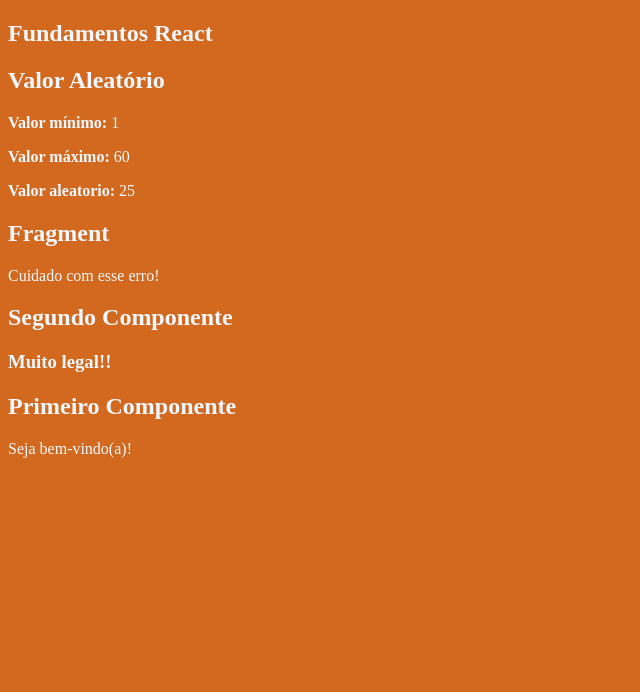
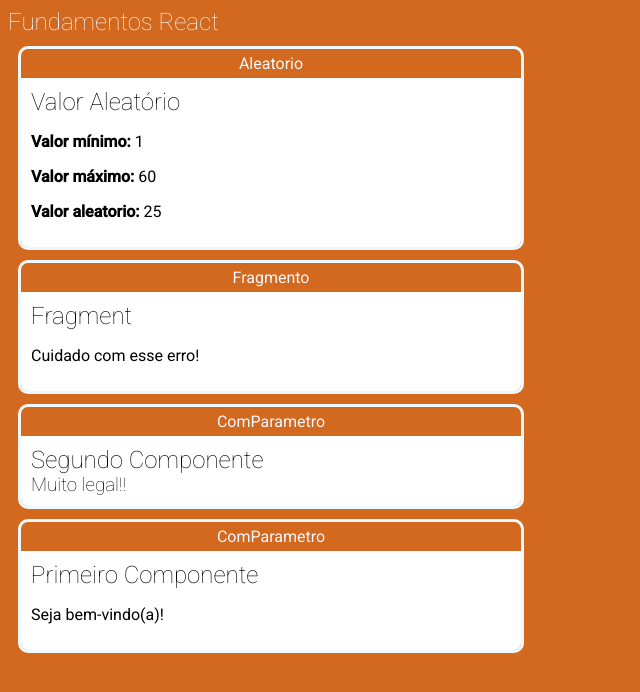
Before and after one commit to guilhermebrandao/curso-react-redux-cod3r, a React (Create React App) app in the folder fundamentos-react/: page / in a window 1280 px wide. Shown: the top 692 px of the page, without its empty margins (0-640 px from the left). Built offline with nearby package versions, Linux system fonts and the light colour scheme.

Commit message:
Componente Card #01

```diff
--- a/fundamentos-react/public/index.html
+++ b/fundamentos-react/public/index.html
@@ -11,7 +11,8 @@
     />
     <link rel="apple-touch-icon" href="%PUBLIC_URL%/logo192.png" />
     <link rel="manifest" href="%PUBLIC_URL%/manifest.json" />
-
+    <link rel="preconnect" href="https://fonts.gstatic.com">
+    <link href="https://fonts.googleapis.com/css2?family=Roboto:ital,wght@0,100;0,300;0,400;0,500;1,100;1,300;1,400;1,500&display=swap" rel="stylesheet">
     <title>React App</title>
   </head>
   <body>
--- a/fundamentos-react/src/App.jsx
+++ b/fundamentos-react/src/App.jsx
@@ -1,5 +1,6 @@
 import React from 'react'
 
+import Card from './components/layout/Card'
 import Aleatorio from './components/basicos/Aleatorio'
 import Primeiro from './components/basicos/Primeiro'
 import ComParametro from './components/basicos/ComParametro'
@@ -8,12 +9,25 @@
 export default _ =>
   <div id="app">
     <h2>Fundamentos React</h2>
+
+    <Card
+      titulo="Aleatorio">
       <Aleatorio
         min={1}
         max={60} />
+    </Card>
+
+    <Card titulo="Fragmento">
       <Fragmento />
+    </Card>
+
+    <Card titulo="ComParametro">
       <ComParametro
         titulo="Segundo Componente"
         subtitulo="Muito legal!!" />
+    </Card>
+
+    <Card titulo="ComParametro">
       <Primeiro />
+    </Card>
   </div>
--- /dev/null
+++ b/fundamentos-react/src/components/layout/Card.css
@@ -0,0 +1,24 @@
+.Card {
+  border: 3px solid;
+  border-radius: 10px;
+  overflow: hidden;
+  margin: 10px;
+
+  display: flex;
+  flex-direction: column;
+  max-width: 500px;
+  min-width: 500px;
+}
+
+.Card .Title {
+  padding: 5px 0px;
+  display: flex;
+  justify-content: center;
+}
+
+.Card .Content {
+  flex-grow: 1;
+  background-color: #fff;
+  color: #000;
+  padding: 10px;
+}
--- /dev/null
+++ b/fundamentos-react/src/components/layout/Card.jsx
@@ -0,0 +1,11 @@
+import React from 'react'
+import './Card.css'
+
+export default props => {
+  return (
+    <div className="Card">
+      <div className="Title">{props.titulo}</div>
+      <div className="Content">{props.children}</div>
+    </div>
+  )
+}
--- a/fundamentos-react/src/index.css
+++ b/fundamentos-react/src/index.css
@@ -1,4 +1,13 @@
 body {
+  font-family: Roboto;
   background-color: chocolate;
   color: aliceblue;
 }
+
+h1, h2, h3 {
+  font-weight: 200;
+}
+
+h2, h3 {
+  margin: 0;
+}
```
Lines whose indentation alone changed are shown as unchanged.
